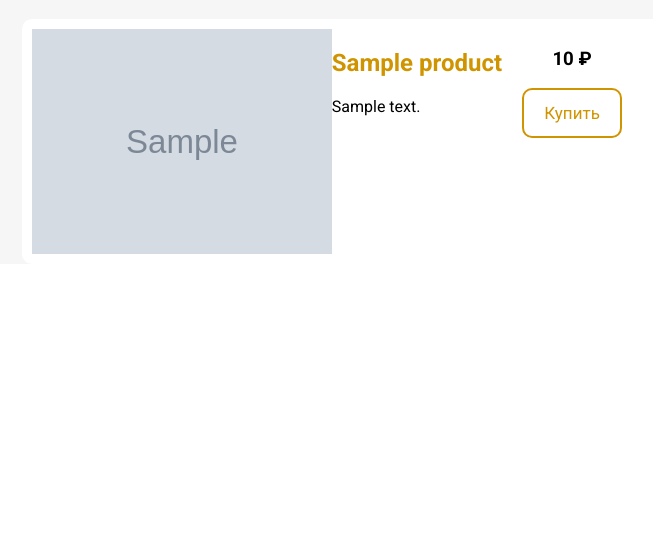
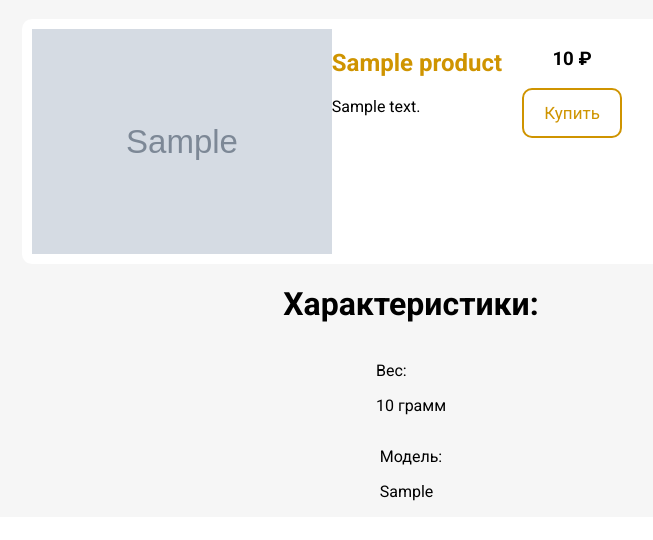
Before and after one commit to Vizi07/DjangoInternetShop, a Django app: page / in a window 1280 px wide. Shown: the part 120-660 px from the top of the page, without its empty margins (229-882 px from the left). Run offline with Django 5.2, Linux system fonts and the light colour scheme; tables that the repository leaves empty hold one stand-in row (values such as "Sample post"); grey boxes marked "Sample" are stand-in pictures.

Commit message:
Добавил новые строки ввода у админов для характеристик продукта

```diff
--- a/Internetshop/shop/models.py
+++ b/Internetshop/shop/models.py
@@ -11,5 +11,15 @@
     price = models.IntegerField()
     image_Url = models.CharField(max_length=256)
 
+    weight = models.IntegerField(null=True, blank=True)
+
+    model = models.CharField(max_length=64, null=True, blank=True)
+    processor = models.CharField(max_length=32, null=True, blank=True)
+    ram_size = models.IntegerField(null=True, blank=True)  # размер оперативной памяти
+    speed = models.FloatField(null=True, blank=True)  # скорость
+    battery_capacity = models.IntegerField(null=True, blank=True)  # ёмкость аккумулятора
+
+
+
     def __str__(self): #Это кажется для отоброжения имени товара в админки
         return f'{self.name}'
--- a/Internetshop/shop/static/style.css
+++ b/Internetshop/shop/static/style.css
@@ -107,3 +107,11 @@
     a{
     text-decoration:none;
     }
+
+    }
+
+    .charRow {
+        display: flex;
+        flex-direction: row;
+        justify-content: space-between;
+    }
--- a/Internetshop/shop/templates/index.html
+++ b/Internetshop/shop/templates/index.html
@@ -41,6 +41,32 @@
         </div>
 
     </div>
+
+     <h1>Характеристики:</h1>
+
+    {% if product.weight %}
+    <div class="charRow">
+        <p>
+            Вес:
+        </p>
+        <p>
+            {{ product.weight }} грамм
+        </p>
+    </div>
+    {% endif %}
+
+    {% if product.model %}
+    <div class="charRow">
+        <p>
+            Модель:
+        </p>
+        <p>
+            {{ product.model }}
+        </p>
+    </div>
+    {% endif %}
+
+
     {% endfor %}
 
 
```
